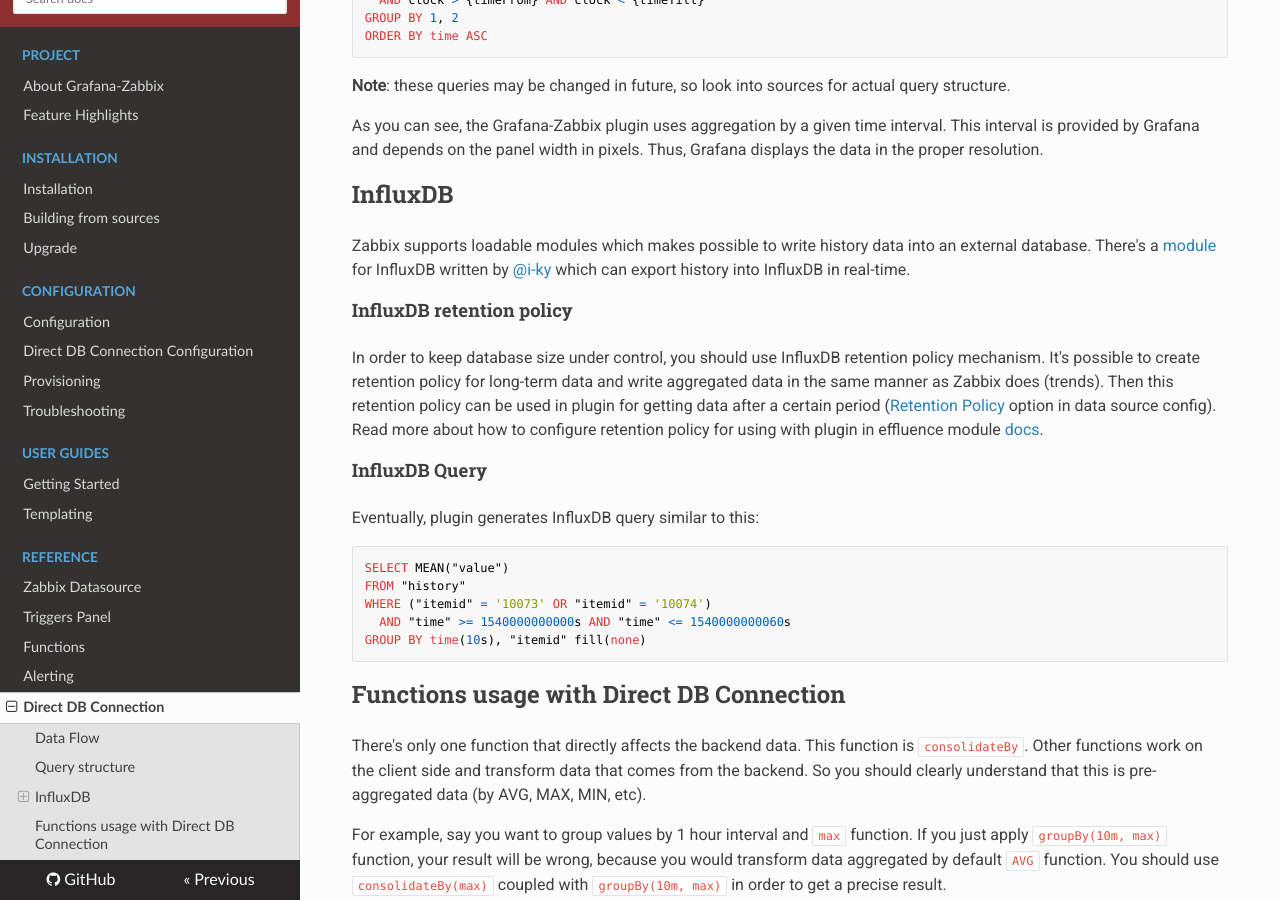
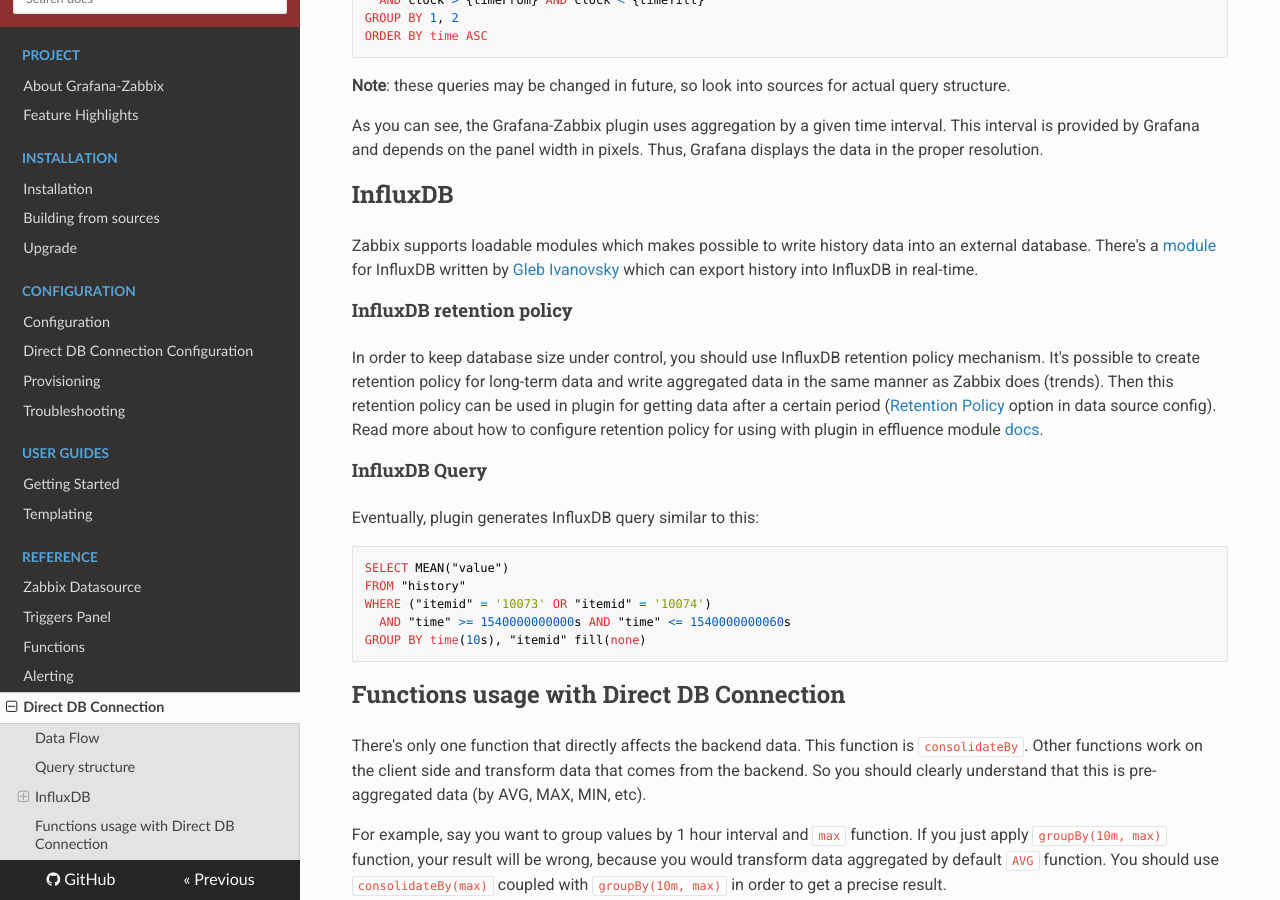
Before and after one commit to grafana/grafana-zabbix, an MkDocs documentation site: the page built from docs/sources/reference/direct-db-connection.md, in a window 1280 px wide and 900 px high, scrolled down 2027 px. Built offline with MkDocs 1.6.1, drawn with Linux system fonts in a browser that asks for light colours; nearby versions of some CDN libraries.

Commit message:
docs: explicitly mention Gleb Ivanovsky in InfluxDB connector reference

```diff
--- a/docs/sources/reference/direct-db-connection.md
+++ b/docs/sources/reference/direct-db-connection.md
@@ -79,7 +79,7 @@
 As you can see, the Grafana-Zabbix plugin uses aggregation by a given time interval. This interval is provided by Grafana and depends on the panel width in pixels. Thus, Grafana displays the data in the proper resolution.
 
 ## InfluxDB
-Zabbix supports loadable modules which makes possible to write history data into an external database. There's a [module](https://github.com/i-ky/effluence) for InfluxDB written by [@i-ky](https://github.com/i-ky) which can export history into InfluxDB in real-time.
+Zabbix supports loadable modules which makes possible to write history data into an external database. There's a [module](https://github.com/i-ky/effluence) for InfluxDB written by [Gleb Ivanovsky](https://github.com/i-ky) which can export history into InfluxDB in real-time.
 
 #### InfluxDB retention policy
 In order to keep database size under control, you should use InfluxDB retention policy mechanism. It's possible to create retention policy for long-term data and write aggregated data in the same manner as Zabbix does (trends). Then this retention policy can be used in plugin for getting data after a certain period ([Retention Policy](../../configuration/#direct-db-connection) option in data source config). Read more about how to configure retention policy for using with plugin in effluence module [docs](https://github.com/i-ky/effluence#database-sizing).
```
